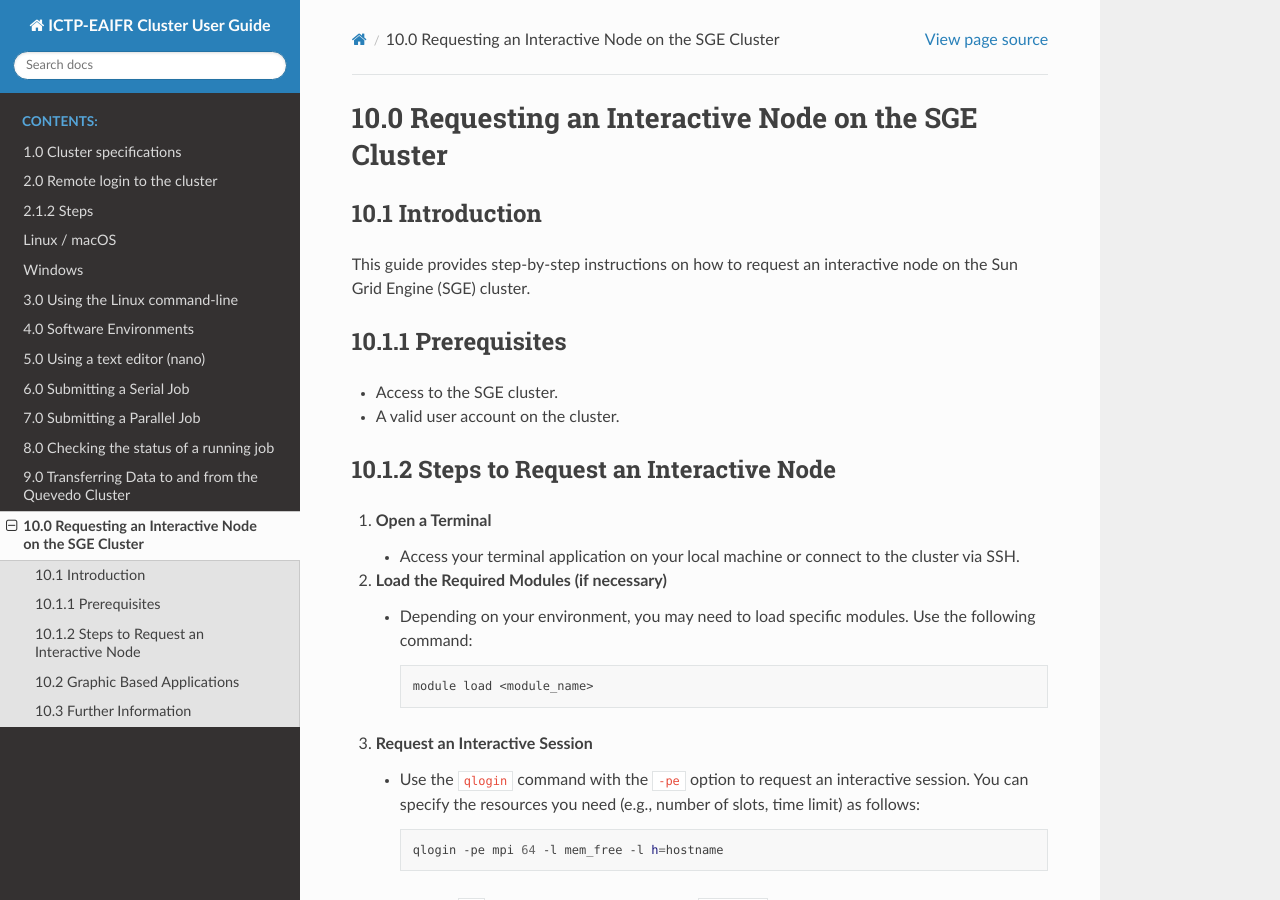
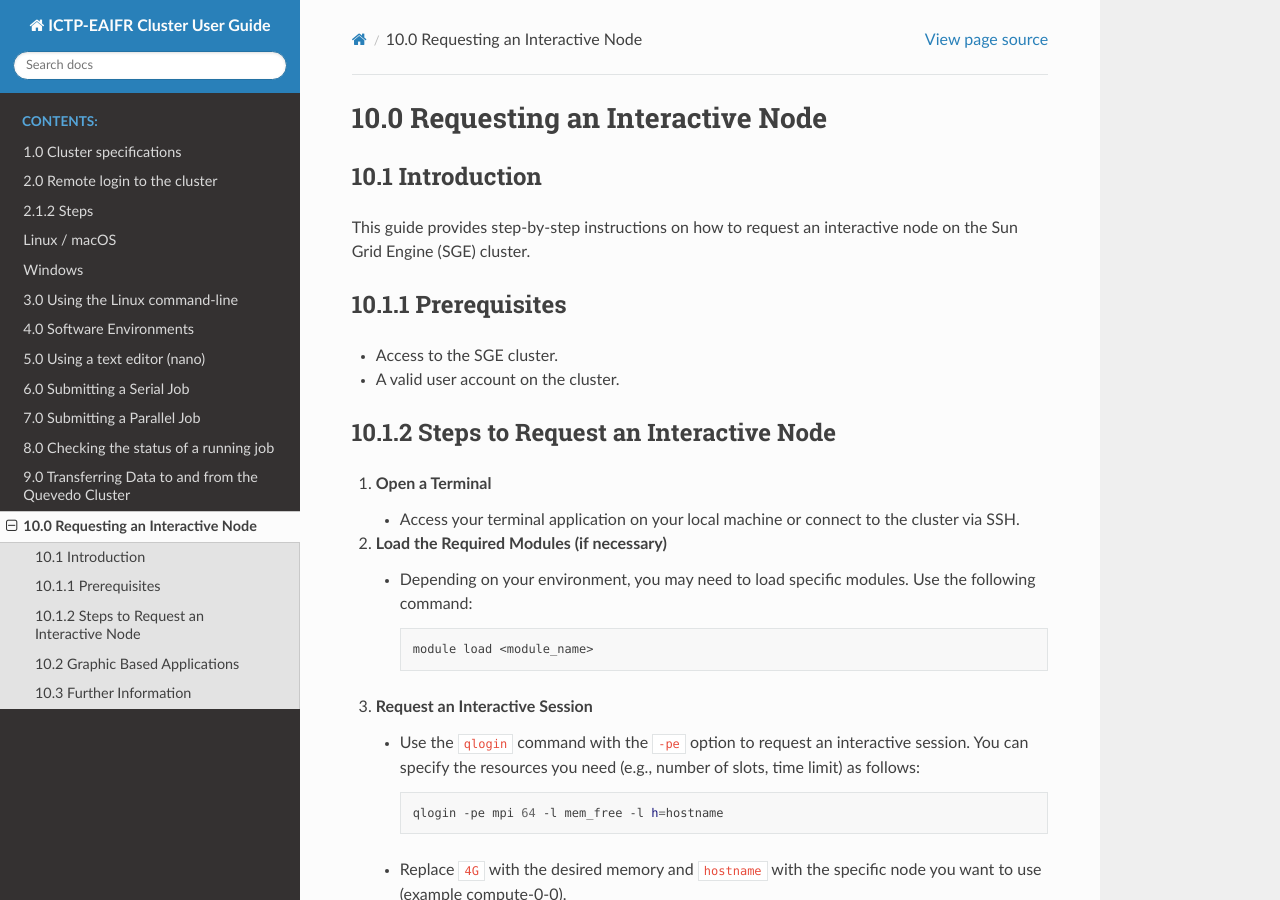
Before and after one commit to eaifrrw/sc-how-to, a Sphinx documentation site: the page built from docs/more_info.md, in a window 1280 px wide and 900 px high. Built offline with Sphinx 7.4.7 and the Read the Docs theme 3.1.0, drawn with Linux system fonts in a browser that asks for light colours.

Commit message:
minor edits SGE

```diff
--- a/docs/more_info.md
+++ b/docs/more_info.md
@@ -1,4 +1,4 @@
-# 10.0 Requesting an Interactive Node on the SGE Cluster
+# 10.0 Requesting an Interactive Node
 
 ## 10.1 Introduction
 This guide provides step-by-step instructions on how to request an interactive node on the Sun Grid Engine (SGE) cluster.
```
